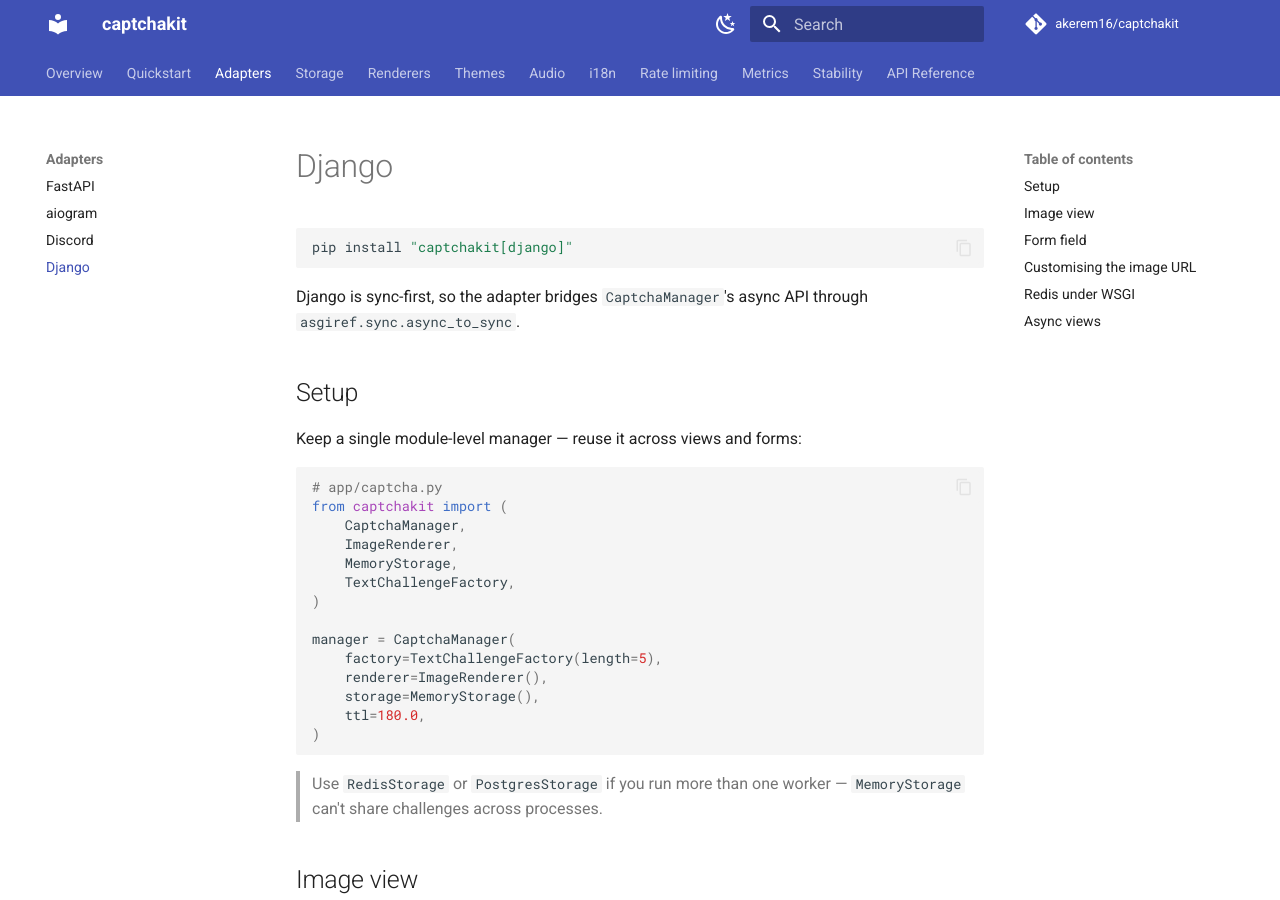
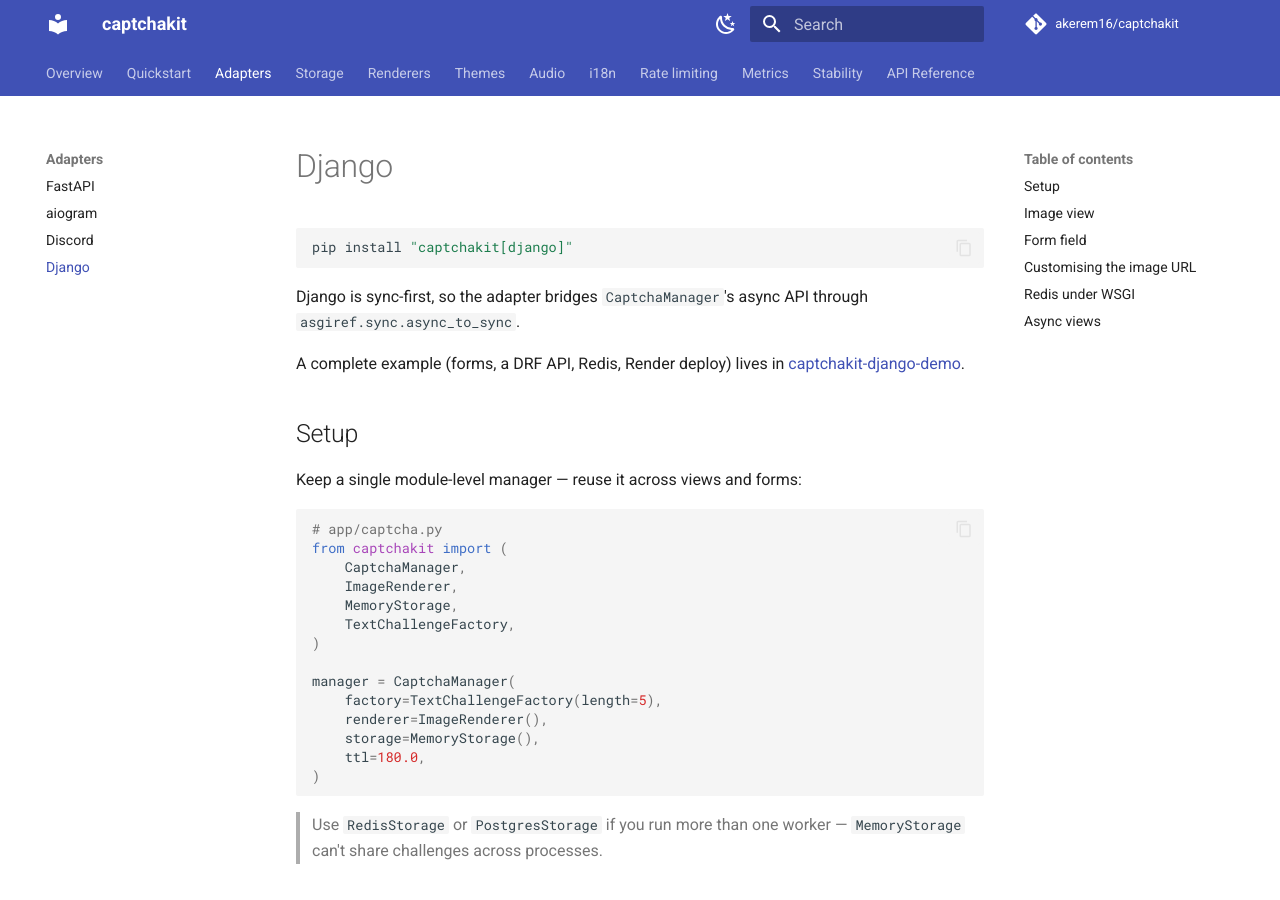
Before and after one commit to akerem16/captchakit, an MkDocs documentation site: the page built from docs/adapters/django.md, in a window 1280 px wide and 900 px high. Built offline with MkDocs 1.6.1 and Material for MkDocs 9.7.7, drawn with Linux system fonts in a browser that asks for light colours; comment, search, counter and statistics services are not loaded.

Commit message:
docs: link the Django + DRF demo from README and Django guide
Co-Authored-By: Claude Opus 5.5 <noreply@anthropic.com>

```diff
--- a/docs/adapters/django.md
+++ b/docs/adapters/django.md
@@ -6,6 +6,9 @@ pip install "captchakit[django]"
 
 Django is sync-first, so the adapter bridges `CaptchaManager`'s async API
 through `asgiref.sync.async_to_sync`.
+
+A complete example (forms, a DRF API, Redis, Render deploy) lives in
+[captchakit-django-demo](https://github.com/akerem16/captchakit-django-demo).
 
 ## Setup
 
```
Also changed, not shown: README.md (+4 -0 lines).
